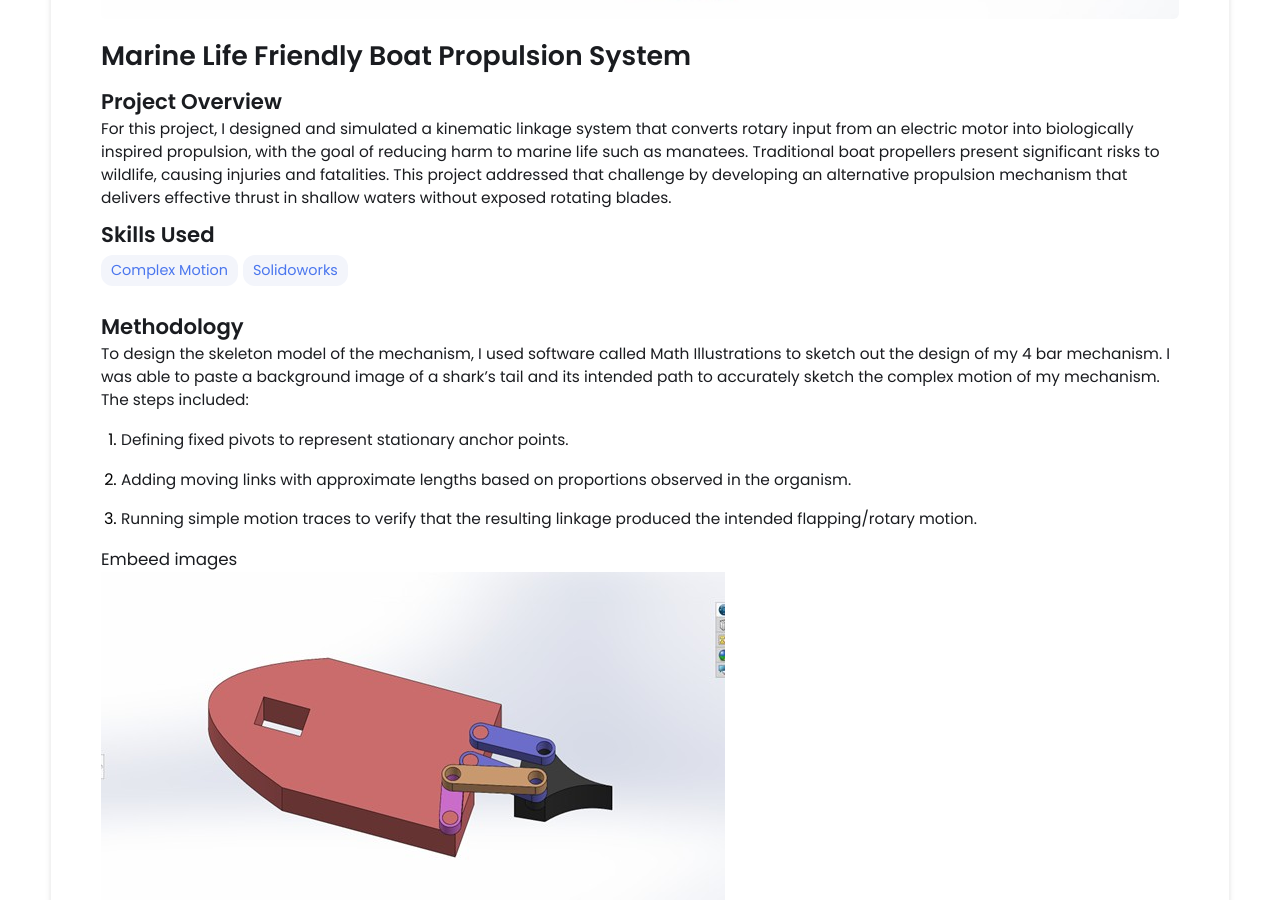
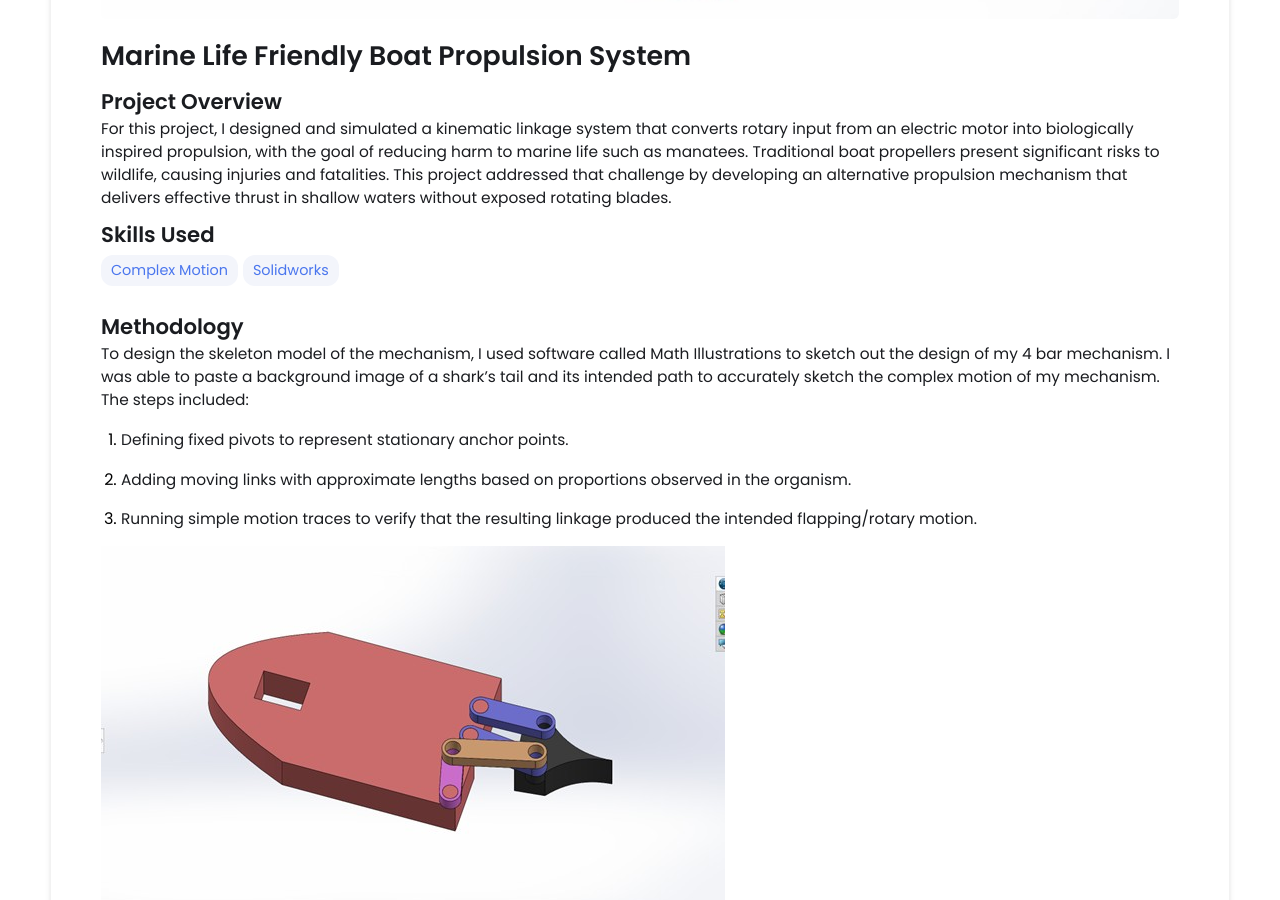
Before and after one commit to michael-vuong/michael-vuong.github.io, a Jekyll site: the page built from _projects/Marine Life Friendly Boat Propulsion Syste/index.md, in a window 1280 px wide and 900 px high, scrolled down 471 px. Built offline with Jekyll 4.4.1, drawn with Linux system fonts in a browser that asks for light colours.

Commit message:
Update index.md

```diff
--- a/_projects/Marine Life Friendly Boat Propulsion Syste/index.md
+++ b/_projects/Marine Life Friendly Boat Propulsion Syste/index.md
@@ -4,7 +4,7 @@
 description:  For this project, I designed and simulated a kinematic linkage system that converts rotary input from an electric motor into biologically inspired propulsion, with the goal of reducing harm to marine life such as manatees. Traditional boat propellers present significant risks to wildlife, causing injuries and fatalities. This project addressed that challenge by developing an alternative propulsion mechanism that delivers effective thrust in shallow waters without exposed rotating blades.
 skills:
 - Complex Motion
-- Solidoworks
+- Solidworks
 main-image: /ModelImg.jpg
 ---
 
@@ -17,10 +17,11 @@
 
 3. Running simple motion traces to verify that the resulting linkage produced the intended flapping/rotary motion.
 
-### Embeed images
+
 {% include image-gallery.html images="ModelImg.jpg" height="400" %}
 place the images in project folder/images then update the file path.
 
+{% include image-gallery.html images="BoatAssem.avi" height="400" %}
 
 
 {% include youtube-video.html id="4HGNqFdaD34" autoplay= "false"%}
```
